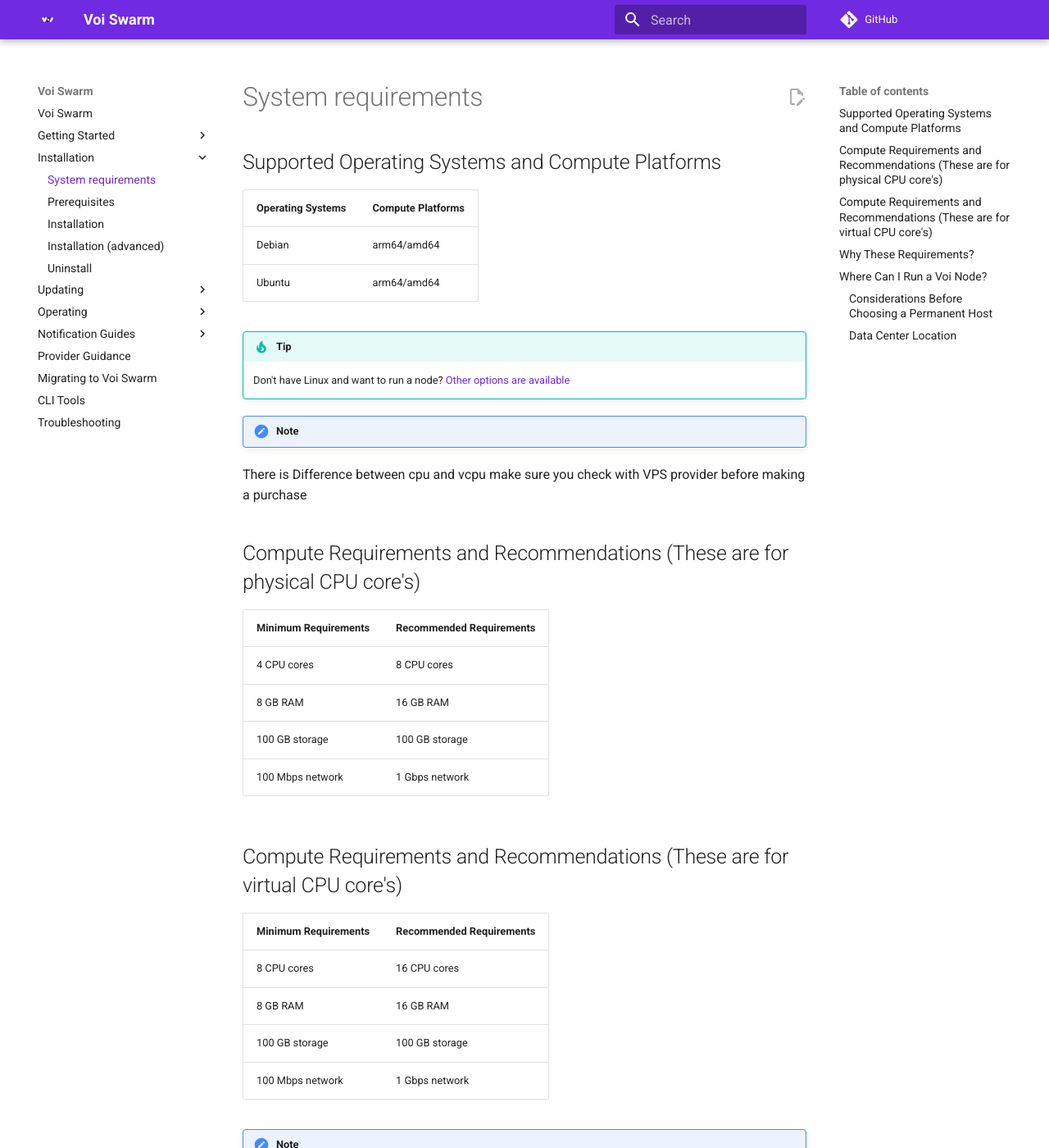
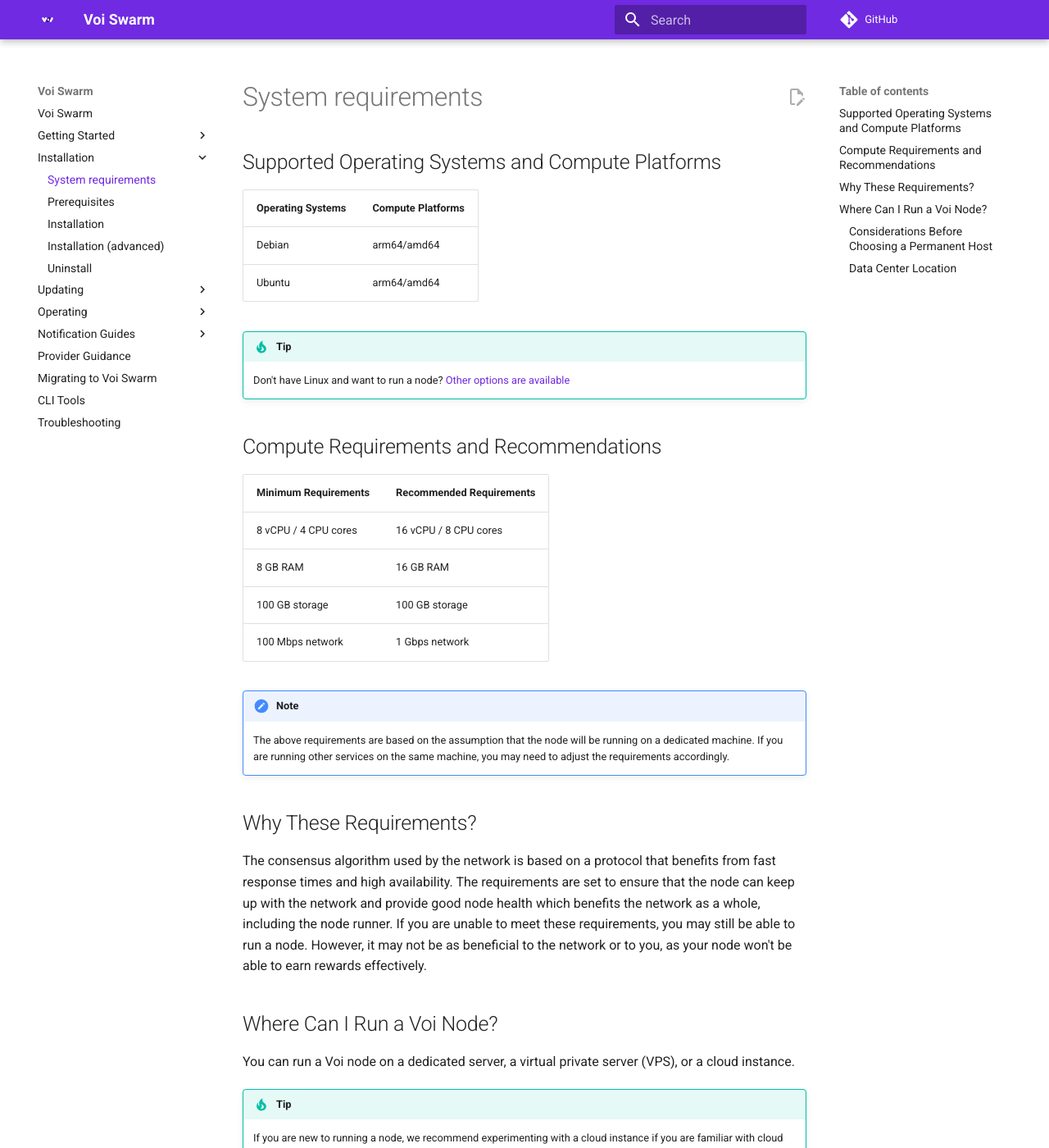
Before and after one commit to VoiNetwork/voi-swarm, an MkDocs documentation site: the page built from docs/installation/system-requirements.md, in a window 1280 px wide and 1400 px high. Shown: the whole window at 82% size. Built offline with MkDocs 1.6.1 and Material for MkDocs 9.7.7, drawn with Linux system fonts in a browser that asks for light colours; plug-ins that fetch from the network failed and are left out; comment, search, counter and statistics services are not loaded.

Commit message:
Update system-requirements.md

```diff
--- a/docs/installation/system-requirements.md
+++ b/docs/installation/system-requirements.md
@@ -10,23 +10,11 @@
 !!! tip
     Don't have Linux and want to run a node? [Other options are available](../../getting-started/introduction/)
 
-!!! Note
-There is Difference between cpu and vcpu make sure you check with VPS provider before making a purchase
-
-## Compute Requirements and Recommendations (These are for physical CPU core's)
+## Compute Requirements and Recommendations
 
 | Minimum Requirements | Recommended Requirements |
 |----------------------|--------------------------|
-| 4 CPU cores          | 8 CPU cores              |
-| 8 GB RAM             | 16 GB RAM                |
-| 100 GB storage       | 100 GB storage           |
-| 100 Mbps network     | 1 Gbps network           |
-
-## Compute Requirements and Recommendations (These are for virtual CPU core's)
-
-| Minimum Requirements | Recommended Requirements |
-|----------------------|--------------------------|
-| 8 CPU cores          | 16 CPU cores              |
+| 8 vCPU / 4 CPU cores | 16 vCPU / 8 CPU cores    |
 | 8 GB RAM             | 16 GB RAM                |
 | 100 GB storage       | 100 GB storage           |
 | 100 Mbps network     | 1 Gbps network           |
```
